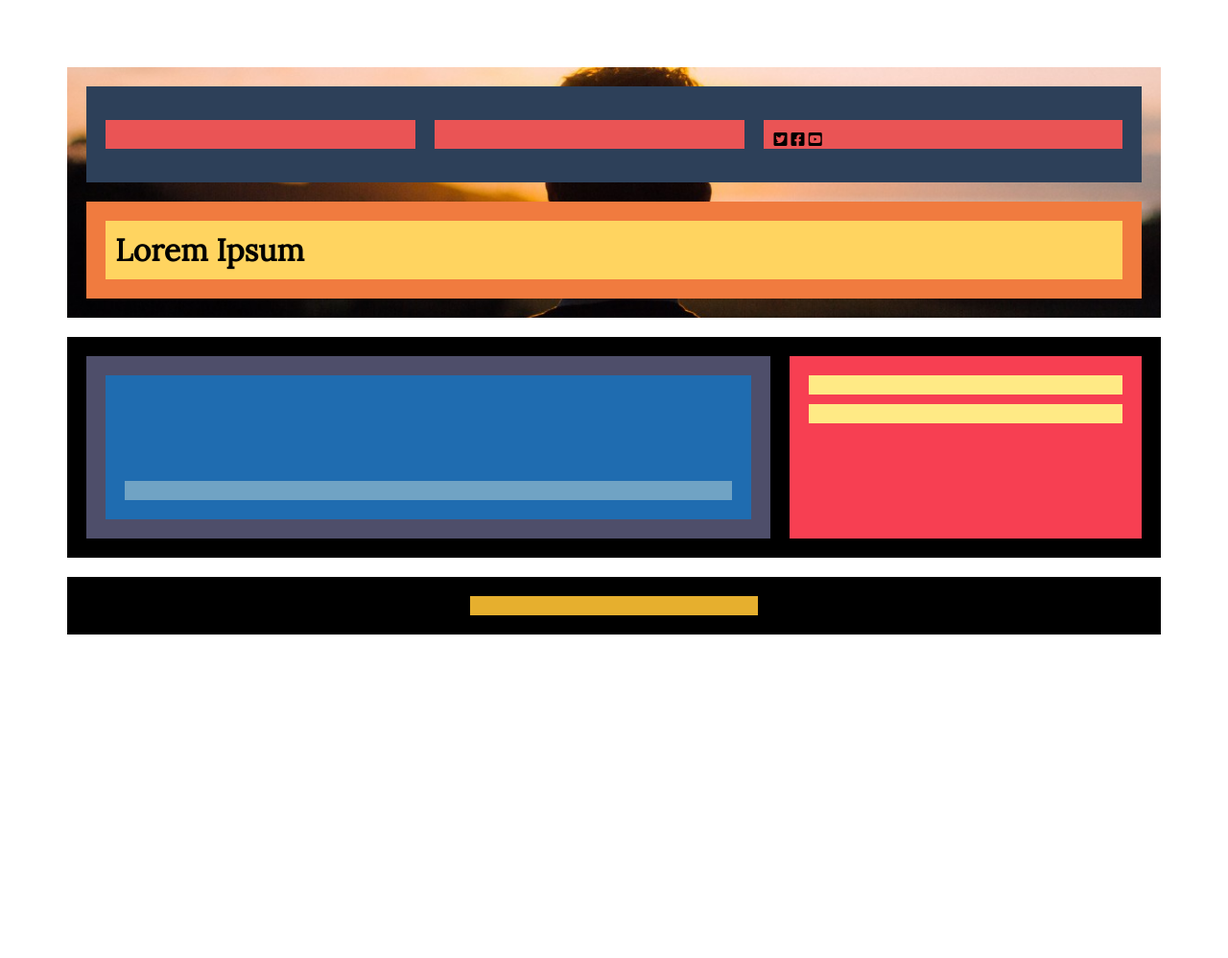
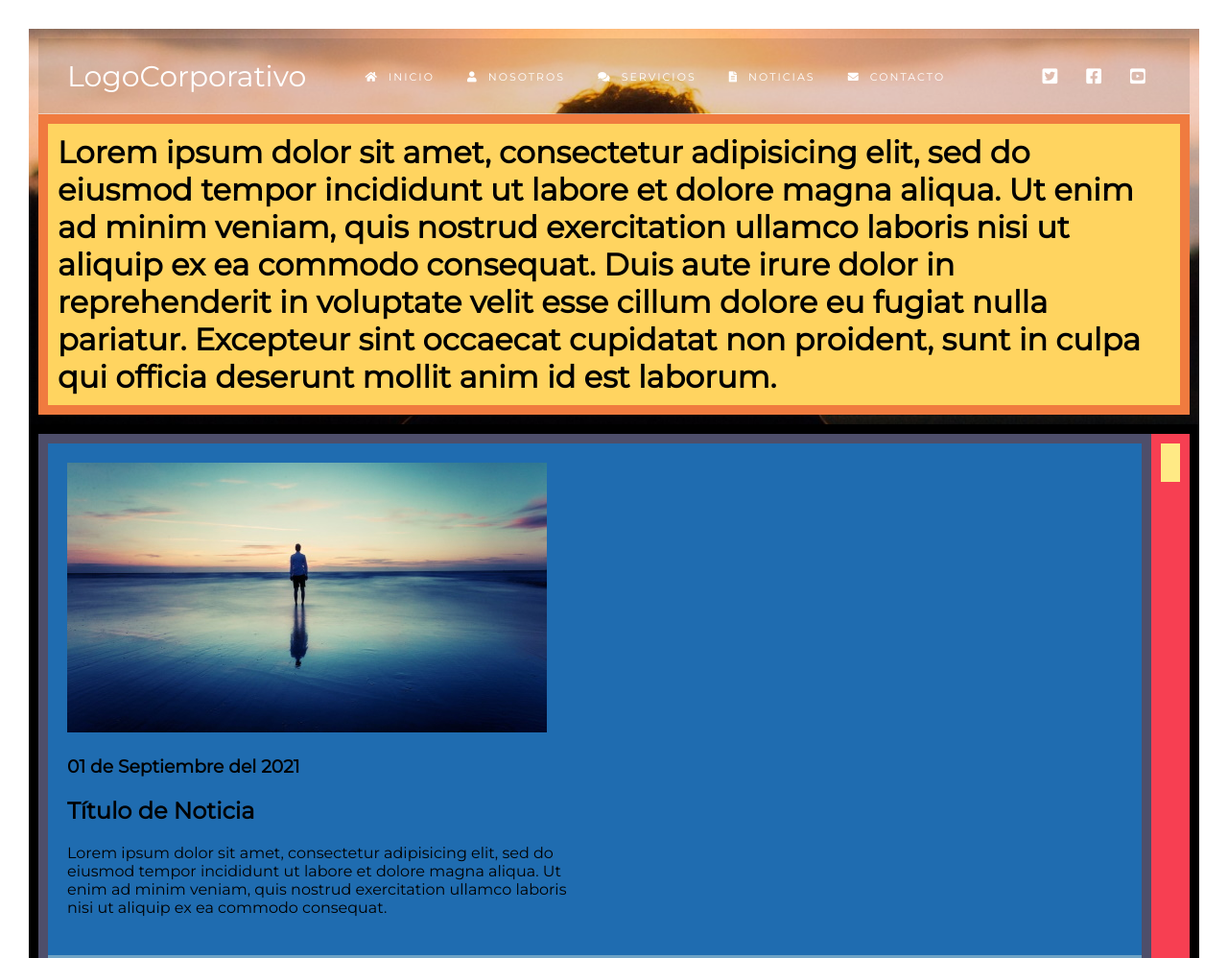
Before and after one commit to ProfeJulio/miPaginaFlexbox, a plain HTML site: page index.html in a window 1280 px wide. Shown: the top 998 px of the page at 96% size. Before the commit the page ends 800 px from the top, so only its background shows below. Drawn offline with Linux system fonts and the light colour scheme.

Commit message:
Video #4
se agregan las modificaciones del video #4 menu

```diff
--- a/css/estilo.css
+++ b/css/estilo.css
@@ -1,14 +1,15 @@
 *{
-  margin: 10px;
+  margin: 0px;
   padding: 10px;
   box-sizing: border-box;
 }
-
 body{
-	font-family: 'Lora', serif;;
-
+	font-family: 'Montserrat', sans-serif;
 	/* font-family: 'Lora', serif; */
 	/* font-family: 'Montserrat', sans-serif; */
+}
+a{
+  text-decoration: none;
 }
 .padre{
   display: flex;
@@ -23,32 +24,54 @@ body{
     flex-flow: column nowrap;
   }
     .menu{
-      background: #2d4059;
+      background: rgba(0,0,0,.1);
       display: flex;
       flex-flow: row nowrap;
-      height: 100px;
+      /*height: 60px;*/
       align-items: center;
-
+      border-bottom: 1px solid rgba(255,255,255,.5);
     }
+/*
+Propiedad de hijo
+flex: propiedad abreviada para los flex-grow, flex-shrinky flex-basis.
+  flex-grow: cuánto crecerá un elemento flexible en relación con el resto de los elementos flexibles. (valor entro positivo)
+  flex-shrink: cuánto se encogerá un elemento flexible en relación con el resto de los elementos flexibles. (valor entro positivo)
+  La flex-basis: la longitud inicial (en px) de un elemento flexible.
+*/
       .logo{
-        background: #ea5455;
         flex:1 1 auto;
-        height: 30px;
+      }
+        .logo a{
+          color: #fff;
+          font-size: 30px;
+        }
+        .logo a:hover{
+          color:#343434;
         }
       .nav{
-        background: #ea5455;
-        flex:1 1 auto;
-        height: 30px;
+        flex:5 1 auto;
+      }
+        .nav a{
+          color: #fff;
+          font-size: 11px;
+          text-transform: uppercase;
+          padding: 0 10px;
+          letter-spacing: 2px;
+        }
+        .nav a:hover{
+          color: #343434;
         }
       .social{
-        background: #ea5455;
         flex:1 1 auto;
-        height: 30px;
+        display: flex;
       }
-	  i{
-		margin: 0px;
-		padding: 0px;
-		/* box-sizing: border-box; */
+        .social a{
+          font-size: 18px;
+          color: #fff;
+          padding: 0 5px;
+        }
+        .social a:hover{
+          color: #343434;
         }
     .texto-principal{
       background: #f07b3f;
--- a/index.html
+++ b/index.html
@@ -8,31 +8,41 @@
   <link rel="preconnect" href="https://fonts.googleapis.com">
   <link rel="preconnect" href="https://fonts.gstatic.com" crossorigin>
   <link href="https://fonts.googleapis.com/css2?family=Lora&family=Montserrat&display=swap" rel="stylesheet">
-	<link href="css/estilo.css" rel="stylesheet" type="text/css" />
-
+  <link href="css/estilo.css" rel="stylesheet" type="text/css">
 </head>
 <body>
   <div class="padre">
     <header class="header">
       <div class="menu">
-          <div class="logo"></div>
-          <nav class="nav"></nav>
+        <div class="logo">
+          <a href="#">LogoCorporativo</a>
+        </div>
+        <nav class="nav">
+          <a href="#"><i class="fas fa-home"></i>Inicio</a>
+          <a href="#"><i class="fas fa-user"></i>Nosotros</a>
+          <a href="#"><i class="fas fa-comments"></i>Servicios</a>
+          <a href="#"><i class="fas fa-file-alt"></i>Noticias</a>
+          <a href="#"><i class="fas fa-envelope"></i>Contacto</a>
+        </nav>
         <div class="social">
-			<i class="fab fa-twitter-square"></i>
-			<i class="fab fa-facebook-square"></i>
-			<i class="fab fa-youtube-square"></i>
+          <a href="#"><i class="fab fa-twitter-square"></i></a>
+          <a href="#"><i class="fab fa-facebook-square"></i></a>
+          <a href="#"><i class="fab fa-youtube-square"></i></a>
         </div>
       </div>
       <div class="texto-principal">
-          <h1>Lorem Ipsum</h1>
+        <h1>Lorem ipsum dolor sit amet, consectetur adipisicing elit, sed do eiusmod tempor incididunt ut labore et dolore magna aliqua. Ut enim ad minim veniam, quis nostrud exercitation ullamco laboris nisi ut aliquip ex ea commodo consequat. Duis aute irure dolor in reprehenderit in voluptate velit esse cillum dolore eu fugiat nulla pariatur. Excepteur sint occaecat cupidatat non proident, sunt in culpa qui officia deserunt mollit anim id est laborum.</h1>
       </div>
     </header>
     <section class="section">
       <div class="articulos">
         <article class="article">
-          <article class="article">
-			<!-- <p>Lorem ipsum dolor sit amet, consectetur adipiscing elit. In scelerisque faucibus metus quis efficitur. Donec luctus ex sed pellentesque rhoncus. Fusce ultrices, dolor nec mollis maximus, ex justo facilisis mi, vel accumsan lorem mauris non leo. Nulla fringilla turpis nec enim semper eleifend. Ut tellus libero, dapibus eu luctus ut, suscipit vel enim. Nulla elementum, enim id faucibus consectetur, quam justo porttitor nulla, eget vulputate velit risus non est. </p> -->
+          <img src="imagenes/a1.jpg" alt="imagen articulo">
+          <h3>01 de Septiembre del 2021</h3>
+          <h2>Título de Noticia</h2>
+          <p>Lorem ipsum dolor sit amet, consectetur adipisicing elit, sed do eiusmod tempor incididunt ut labore et dolore magna aliqua. Ut enim ad minim veniam, quis nostrud exercitation ullamco laboris nisi ut aliquip ex ea commodo consequat.</p>
         </article>
+        <article class="article"></article>
         <article class="article"></article>
         <article class="article"></article>
         <nav class="navegacion"></nav>
```
Also changed, not shown: imagenes/a1.jpg (added). Lines whose indentation alone changed are shown as unchanged.
